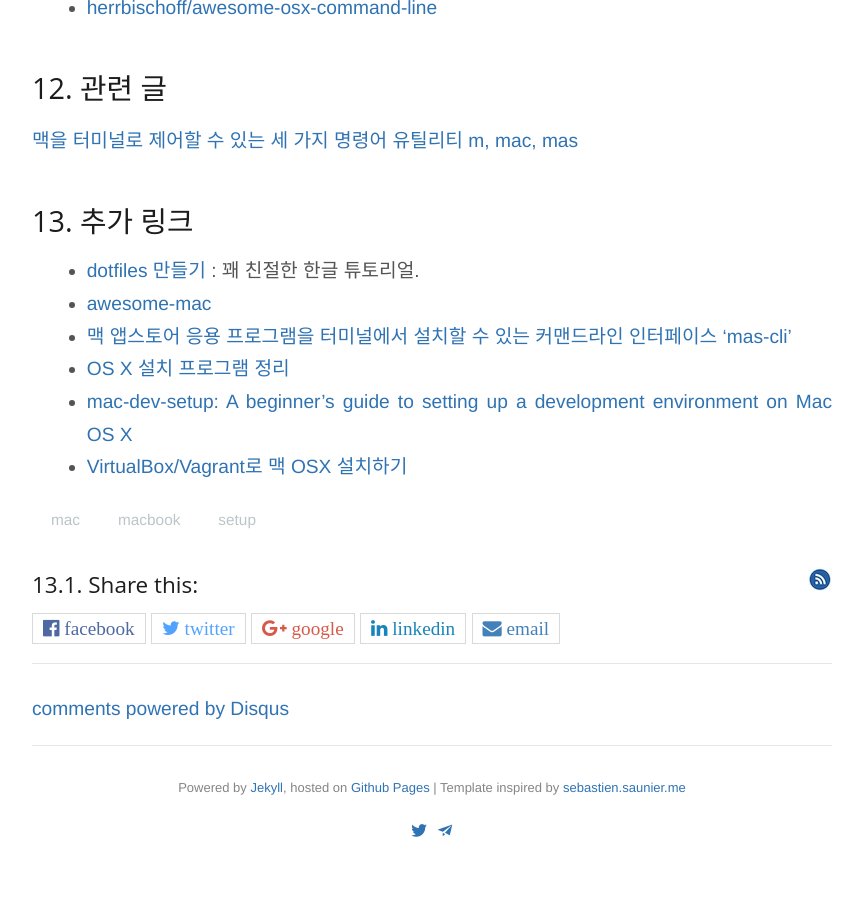
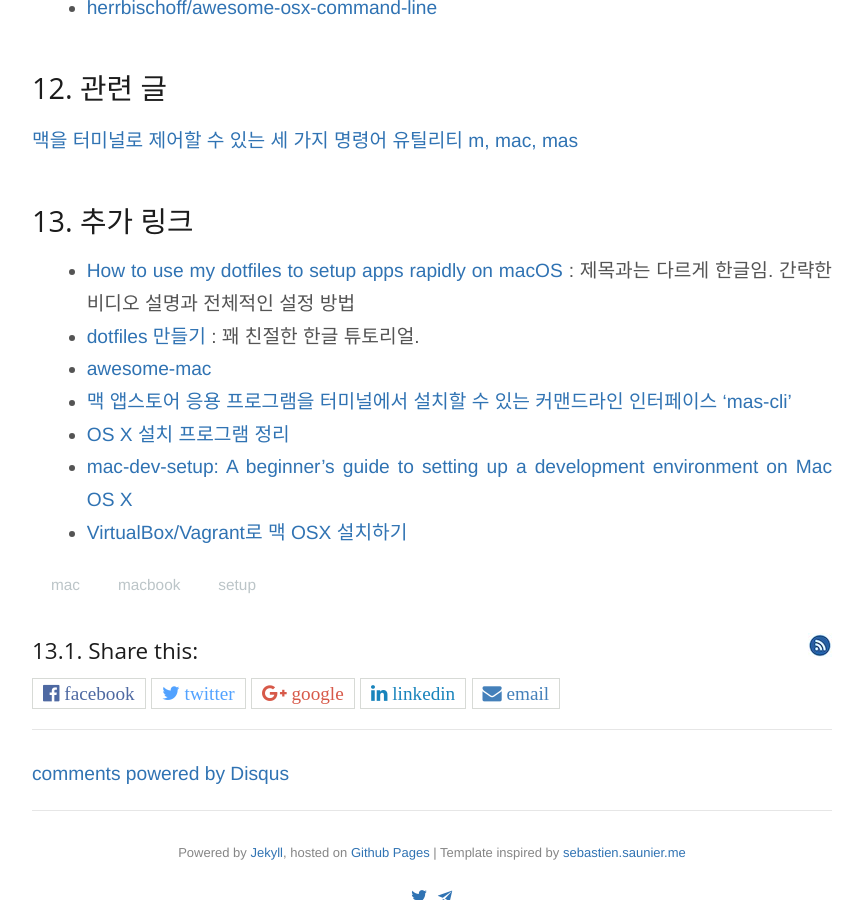
Before and after one commit to nolboo/nolboo.github.io, a Jekyll site: the page built from _posts/2015-05-07-mac-setup.md, in a window 1280 px wide and 900 px high, scrolled down 6681 px. Shown: the whole window, without its empty margins (208-1071 px from the left). Built offline with Jekyll 4.4.1, drawn with Linux system fonts in a browser that asks for light colours; nearby versions of some CDN libraries; a script that is not in the unit is left out; comment, search, counter and statistics services are not loaded; before the commit the page ends 7542 px from its top, so only the background shows below that.

Commit message:
Add link to Mac Setup

```diff
--- a/_posts/2015-05-07-mac-setup.md
+++ b/_posts/2015-05-07-mac-setup.md
@@ -189,6 +189,7 @@
 
 ## 추가 링크
 
+* [How to use my dotfiles to setup apps rapidly on macOS](https://codebusking.show/how-to-use-my-dotfiles-to-setup-apps-rapidly-on-macos-%EC%9E%90%EC%8B%A0%EC%9D%98-dotfiles-%EB%A5%BC-%EC%82%AC%EC%9A%A9%ED%95%98%EC%97%AC-macos-%EC%97%90-%EC%96%B4%ED%94%8C%EB%A6%AC%EC%BC%80%EC%9D%B4%EC%85%98%EC%9D%84-%EB%B9%A0%EB%A5%B4%EA%B2%8C-%EC%84%A4%EC%B9%98%ED%95%98-7e3295659672) : 제목과는 다르게 한글임. 간략한 비디오 설명과 전체적인 설정 방법
 * [dotfiles 만들기](http://blog.appkr.kr/work-n-play/dotfiles/) : 꽤 친절한 한글 튜토리얼.
 * [awesome-mac](https://github.com/jaywcjlove/awesome-mac/blob/master/README-en.md)
 * [맥 앱스토어 응용 프로그램을 터미널에서 설치할 수 있는 커맨드라인 인터페이스 'mas-cli'](http://macnews.tistory.com/4762)
```
Also changed, not shown: about/index.md (+1 -0 lines).
